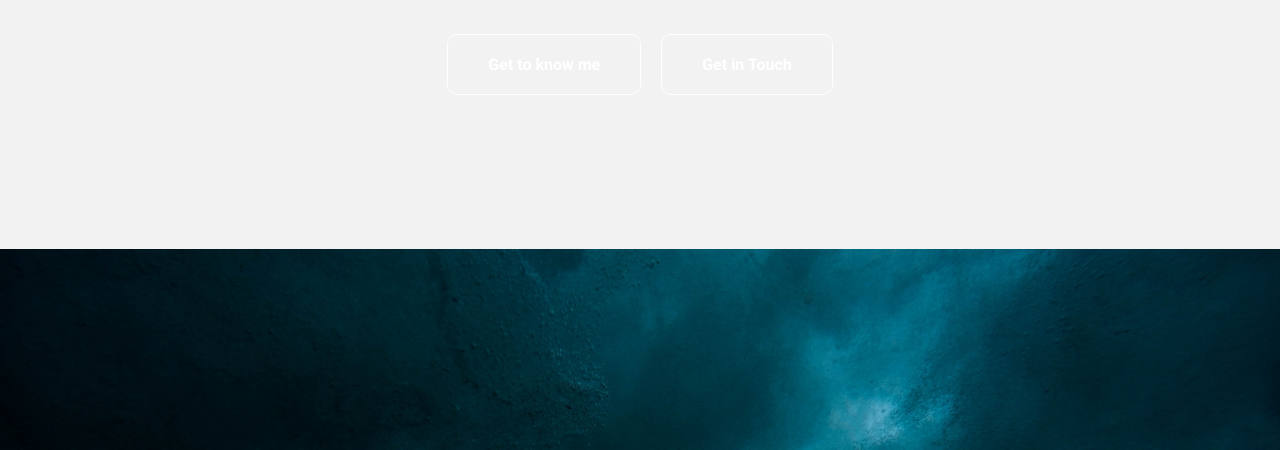
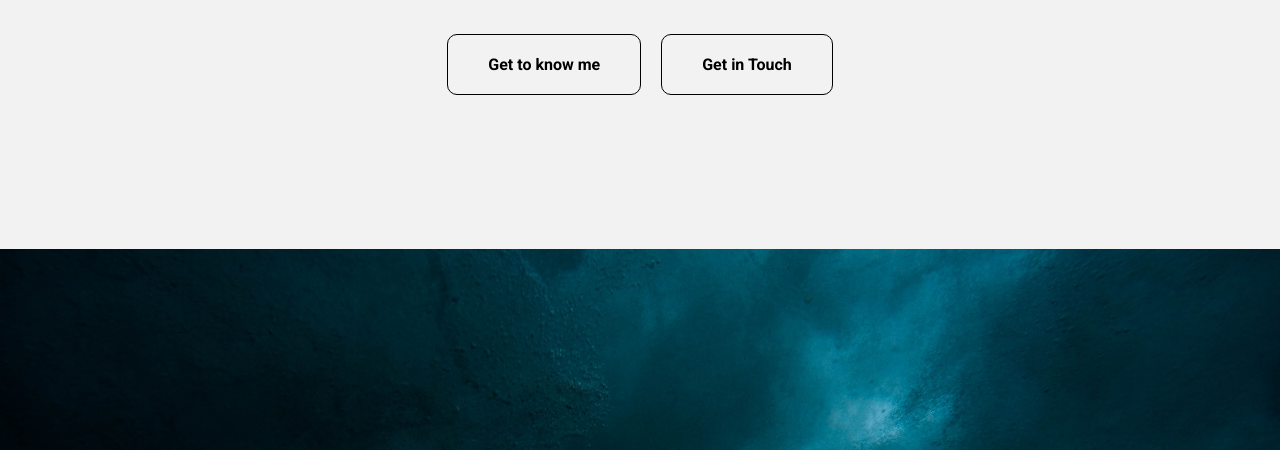
Before and after one commit to ReshtinZ/reshtinzegham, a plain HTML site: page index.html in a window 1280 px wide. Shown: the part 551-1001 px from the top of the page. Drawn offline with nearby package versions, Linux system fonts and the light colour scheme; a web font is replaced by a local one.

Commit message:
Update main.css

```diff
--- a/main.css
+++ b/main.css
@@ -203,16 +203,17 @@ a {
 }
 
 .banner-btn {
-  color: #fff;
+  color: #000;
   padding: 20px 40px;
-  border: 1px solid #fff;
+  border: 1px solid #000;
   border-radius: 10px;
   transition: var(--transition);
   font-weight: 600;
+  background: transparent;
 }
 
 .banner-btn:hover {
-  background: #2e2e2e;
+  background: ;
 }
 
 @media screen and (max-width: 1024px) {
```
